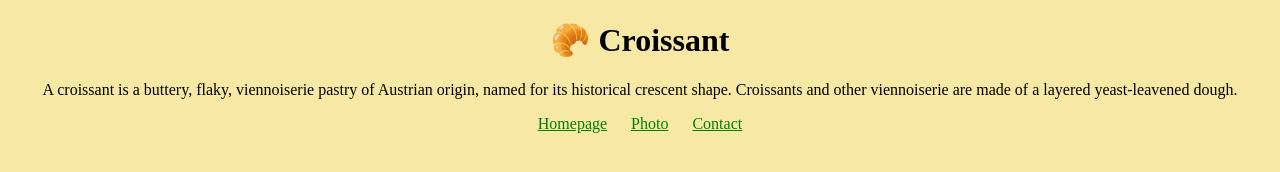
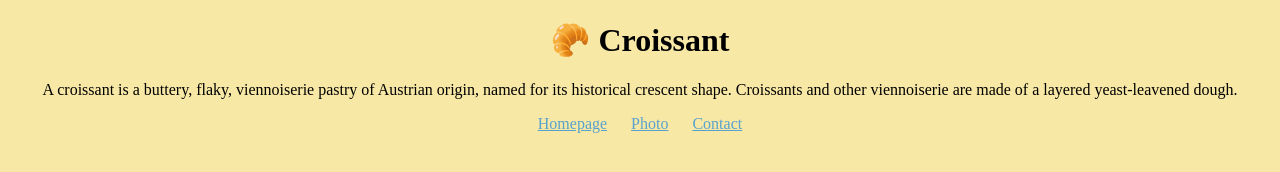
Before and after one commit to RenataMatias/multiple-pages-static-website, a plain HTML site: page index.html in a window 1280 px wide. Drawn offline with Linux system fonts and the light colour scheme.

Commit message:
updated color of the links

```diff
--- a/src/style-app.css
+++ b/src/style-app.css
@@ -6,7 +6,7 @@ footer {
 }
 footer a {
   margin: 0 10px;
-  color: green;
+  color: #58a2cd;
 }
 h1,
 p {
```
